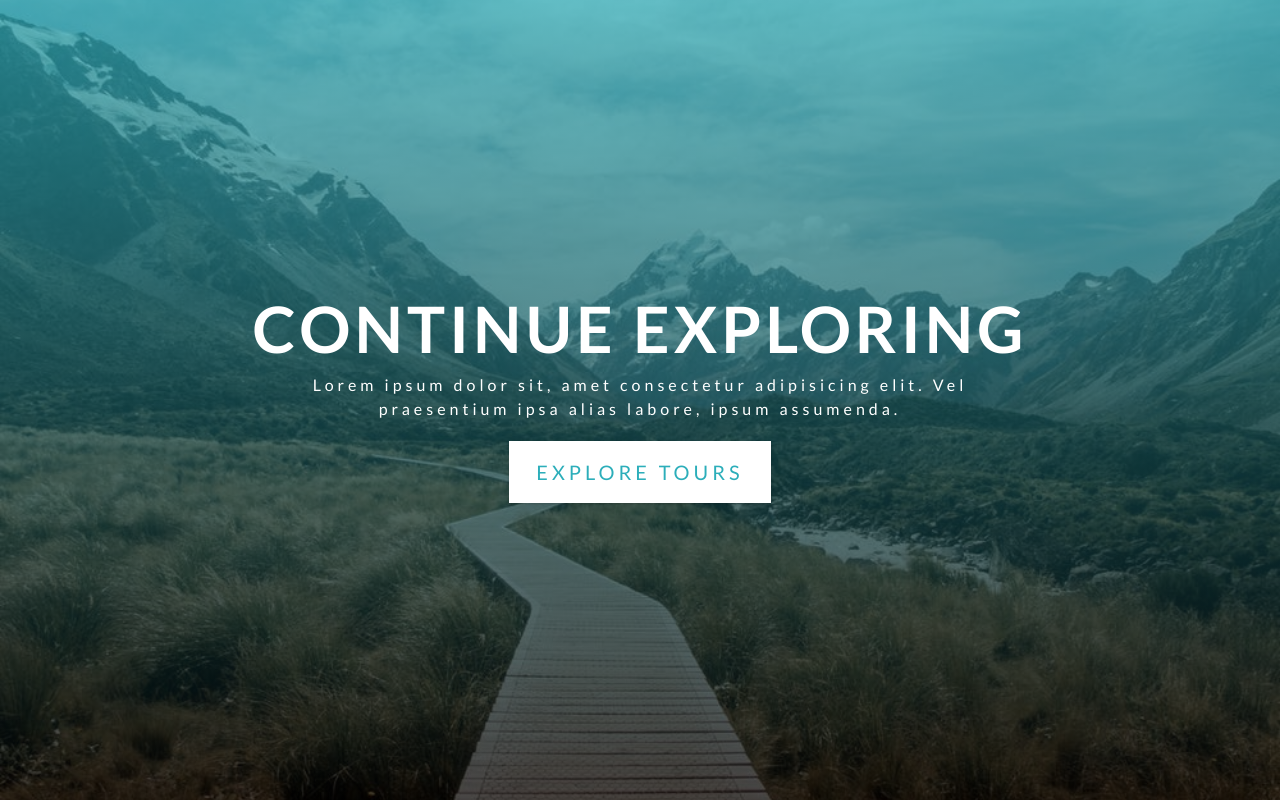
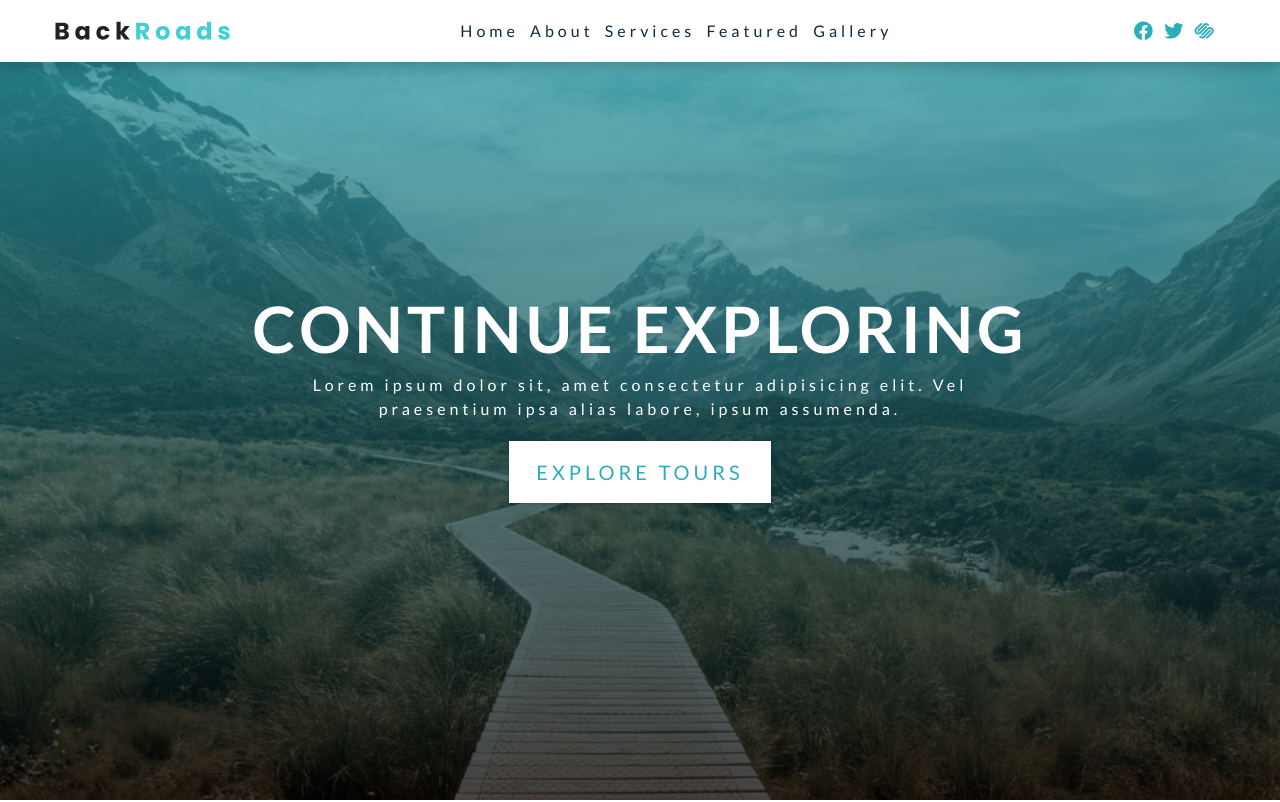
Before and after one commit to This-Is-Prince/backroads-tour-company-css-project, a website built with Vite: page index.html in a window 1280 px wide. Shown: the top 802 px of the page. Built offline with nearby package versions, Linux system fonts and the light colour scheme.

Commit message:
tour company project completed

```diff
--- a/css/styles.css
+++ b/css/styles.css
@@ -71,14 +71,14 @@ ul {
 a {
   text-decoration: none;
 }
-img {
+/* img {
+  width: 100%;
+  display: block;
+} */
+img:not(.nav-logo) {
   width: 100%;
   display: block;
 }
-/* img:not(.nav-logo) {
-  width: 100%;
-  display: block;
-} */
 
 h1,
 h2,
@@ -178,6 +178,107 @@ p {
 Navbar
 ===============
 */
+.navbar {
+  top: 0;
+  left: 0;
+  z-index: 2;
+  width: 100%;
+  position: fixed;
+  background: var(--clr-white);
+  box-shadow: var(--dark-shadow);
+}
+.nav-icons {
+  display: none;
+}
+.nav-center {
+  width: 100%;
+  margin: 0 auto;
+  max-width: 1170px;
+}
+.nav-header {
+  display: flex;
+  padding: 1rem 2rem;
+  align-items: center;
+  justify-content: space-between;
+}
+.nav-toggle {
+  border: none;
+  cursor: pointer;
+  font-size: 1.5rem;
+  background: transparent;
+  color: var(--clr-primary-5);
+  transition: var(--transition);
+}
+.nav-toggle:hover {
+  transform: scale(1.2);
+}
+.nav-link {
+  display: block;
+  cursor: pointer;
+  font-size: 1rem;
+  padding: 1rem 2rem;
+  color: var(--clr-grey-1);
+  text-transform: capitalize;
+  transition: var(--transition);
+  letter-spacing: var(--spacing);
+}
+.nav-link:hover {
+  padding-left: 2.25rem;
+  color: var(--clr-primary-1);
+  background-color: var(--clr-primary-8);
+}
+/* 280px */
+.nav-links {
+  height: 0;
+  overflow: hidden;
+  transition: var(--transition);
+}
+.show-links {
+  height: 280px;
+}
+@media screen and (min-width: 992px) {
+  .navbar {
+    padding: 1rem 2rem;
+  }
+  /* hide toggle button */
+  .nav-toggle {
+    display: none;
+  }
+  .nav-center {
+    display: flex;
+    flex-wrap: wrap;
+    align-items: center;
+    justify-content: space-between;
+  }
+  .nav-links {
+    height: auto;
+    display: flex;
+  }
+  .nav-header {
+    padding: 0;
+  }
+  .nav-link {
+    padding: 0;
+    margin-right: 0.7rem;
+  }
+  .nav-link:hover {
+    padding: 0;
+    background: transparent;
+    color: var(--clr-primary-5);
+  }
+  .nav-icons {
+    display: flex;
+  }
+  .nav-icon {
+    font-size: 1.2rem;
+    margin-right: 0.7rem;
+    color: var(--clr-primary-5);
+    transition: var(--transition);
+  }
+  .nav-icon:hover {
+    color: var(--clr-primary-8);
+  }
+}
 /*
 ===============
 Hero
--- a/index.html
+++ b/index.html
@@ -24,6 +24,84 @@
     <!-- header -->
     <header id="home">
       <!-- navbar -->
+      <nav class="navbar">
+        <div class="nav-center">
+          <!-- nav header -->
+          <div class="nav-header">
+            <img src="./images/logo.svg" class="nav-logo" alt="" />
+            <button class="nav-toggle" id="nav-toggle">
+              <i class="fas fa-bars"></i>
+            </button>
+          </div>
+          <!-- end of nav header -->
+          <!-- nav links -->
+          <ul class="nav-links" id="nav-links">
+            <!-- single link -->
+            <li>
+              <a href="#home" class="nav-link scroll-link"> home </a>
+            </li>
+            <!-- end of single link -->
+            <!-- single link -->
+            <li>
+              <a href="#about" class="nav-link scroll-link"> about </a>
+            </li>
+            <!-- end of single link -->
+            <!-- single link -->
+            <li>
+              <a href="#services" class="nav-link scroll-link"> services </a>
+            </li>
+            <!-- end of single link -->
+            <!-- single link -->
+            <li>
+              <a href="#featured" class="nav-link scroll-link"> featured </a>
+            </li>
+            <!-- end of single link -->
+            <!-- single link -->
+            <li>
+              <a href="#gallery" class="nav-link scroll-link"> gallery </a>
+            </li>
+            <!-- end of single link -->
+          </ul>
+          <!-- end of nav links -->
+          <!-- nav icons -->
+          <ul class="nav-icons">
+            <!-- single icon -->
+            <li>
+              <a
+                href="https://www.twitter.com"
+                target="_blank"
+                class="nav-icon"
+              >
+                <i class="fab fa-facebook"></i>
+              </a>
+            </li>
+            <!-- end of single icon -->
+            <!-- single icon -->
+            <li>
+              <a
+                href="https://www.twitter.com"
+                target="_blank"
+                class="nav-icon"
+              >
+                <i class="fab fa-twitter"></i>
+              </a>
+            </li>
+            <!-- end of single icon -->
+            <!-- single icon -->
+            <li>
+              <a
+                href="https://www.twitter.com"
+                target="_blank"
+                class="nav-icon"
+              >
+                <i class="fab fa-squarespace"></i>
+              </a>
+            </li>
+            <!-- end of single icon -->
+          </ul>
+          <!-- end of nav icons -->
+        </div>
+      </nav>
       <!-- hero -->
       <div class="hero">
         <div class="hero-banner">
--- a/js/app.ts
+++ b/js/app.ts
@@ -15,7 +15,8 @@ window.addEventListener("load", () => {
 
   // ********** smooth scroll ************
   // select links
-  const scrollLinks = document.querySelectorAll(".scroll-link");
+  const scrollLinks =
+    document.querySelectorAll<HTMLAnchorElement>(".scroll-link");
   scrollLinks.forEach((link) => {
     link.addEventListener("click", (e) => {
       // prevent default
```
